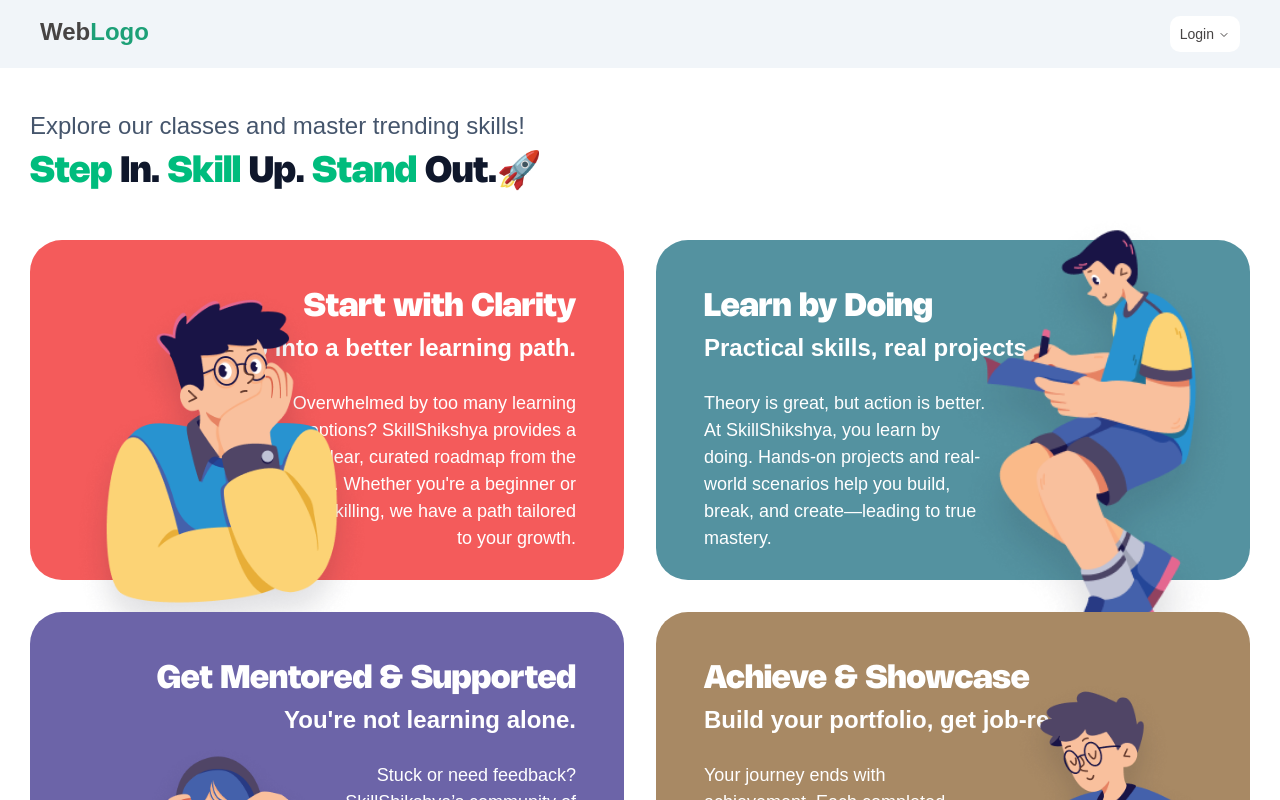
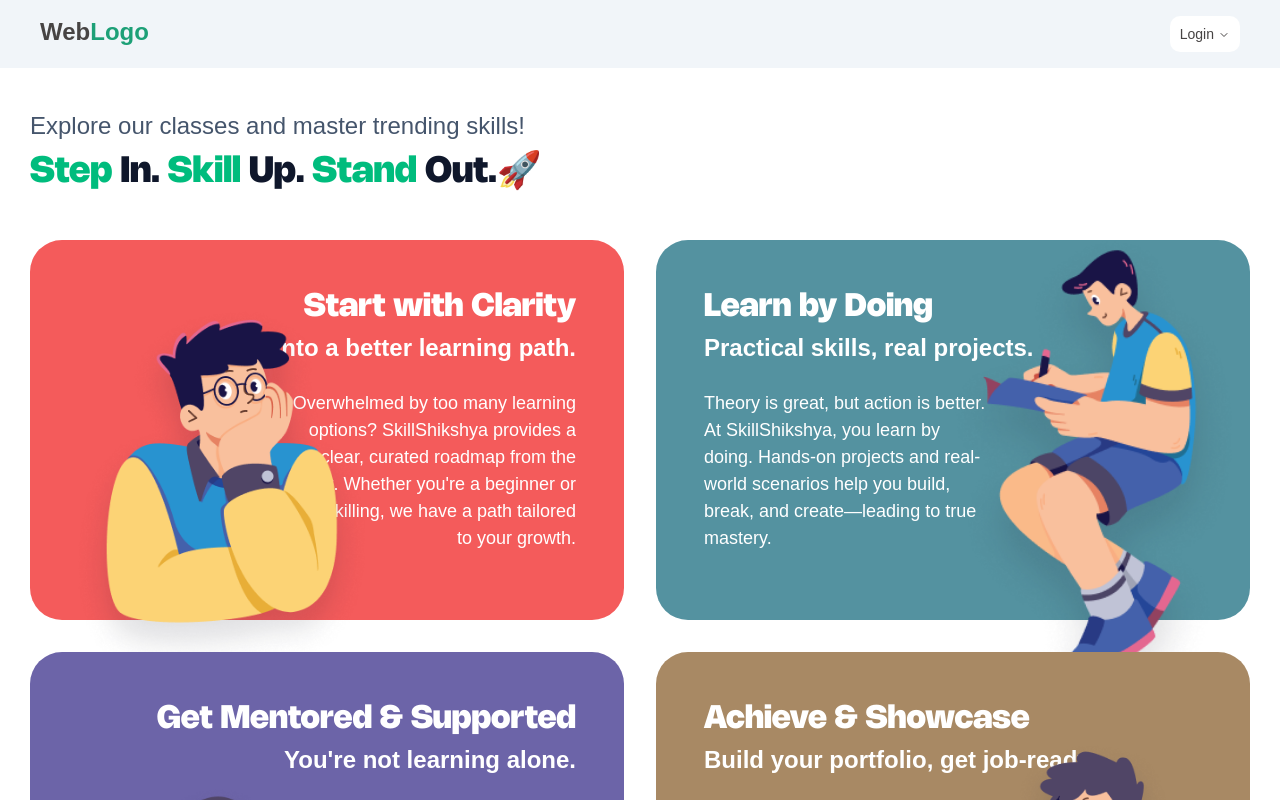
Before and after one commit to Dipushresth/frontend-trainee-test, a Next.js app: page /web in a window 1280 px wide. Shown: the top 800 px of the page. Built offline with nearby package versions, Linux system fonts and the light colour scheme.

Commit message:
fixed button animation glitch issue on click

```diff
--- a/components/organisms/CardCarousel.tsx
+++ b/components/organisms/CardCarousel.tsx
@@ -21,7 +21,7 @@
     setIndex((prev) => (prev - 1 + images.length) % images.length)
   }
   return (
-    <div className="group/carousel relative h-full w-full overflow-hidden rounded-[32px]">
+    <div className="rounded-0 relative h-full w-full overflow-hidden">
       <AnimatePresence mode="wait">
         <motion.div
           key={index}
@@ -45,22 +45,22 @@
           </div>
         </motion.div>
       </AnimatePresence>
-      <Button
+      <button
+        className="absolute top-[35%] left-[-50] flex h-30 w-30 cursor-pointer items-center justify-center rounded-full bg-white"
         onClick={prev}
-        className="absolute top-[35%] left-[-50] z-30 flex h-30 w-30 cursor-pointer items-center justify-center rounded-full bg-white"
       >
         <span className="relative left-3 flex h-10 w-10 items-center justify-center rounded-[50%] bg-slate-100 shadow">
           <ChevronLeft className="h-6 w-6 text-gray-800" />
         </span>
-      </Button>
-      <Button
+      </button>
+      <button
+        className="absolute top-[35%] right-[-50] z-30 flex h-30 w-30 cursor-pointer items-center justify-center rounded-full bg-white transition-colors"
         onClick={next}
-        className="absolute top-[35%] right-[-50] z-30 flex h-30 w-30 cursor-pointer items-center justify-center rounded-full bg-white transition-colors"
       >
         <span className="relative right-3 flex h-10 w-10 items-center justify-center rounded-[50%] bg-slate-100 shadow">
           <ChevronRight className="h-6 w-6 text-gray-800" />
         </span>
-      </Button>
+      </button>
     </div>
   )
 }
--- a/components/organisms/CardLayout.tsx
+++ b/components/organisms/CardLayout.tsx
@@ -44,16 +44,16 @@
     >
       <Card
         className={cn(
-          "relative min-h-95 items-center justify-center overflow-visible rounded-2xl border-0 text-white ring-0 outline-0 hover:outline-0 lg:min-h-85 lg:rounded-[32px] lg:px-9"
+          "relative h-95 items-center justify-center overflow-visible rounded-2xl border-0 text-white ring-0 outline-0 hover:outline-0 lg:rounded-[32px] lg:px-9"
         )}
       >
         <div className="inset-0 overflow-hidden rounded-2xl border border-white duration-500 lg:absolute lg:rounded-[32px]">
           <AnimatePresence>
             {isHovered && (
               <motion.div
-                initial={{ opacity: 0, scale: 1.1 }}
+                initial={{ opacity: 1, scale: 1 }}
                 animate={{ opacity: 1, scale: 1 }}
-                exit={{ opacity: 0, scale: 1.1 }}
+                exit={{ opacity: 1, scale: 1 }}
                 transition={{ duration: 0.5 }}
                 className="absolute inset-0 z-0"
               >
@@ -64,6 +64,13 @@
                 ></div>
               </motion.div>
             )}
+            <motion.div className="absolute inset-0 z-0">
+              <CardCarousel images={card.carouselImages} />
+              <div
+                className="absolute top-0.5 left-0.5 z-[-1] h-[99.5%] w-[99.5%] rounded-[32px]"
+                style={{ backgroundColor: card.color }}
+              ></div>
+            </motion.div>
           </AnimatePresence>
         </div>
         <motion.div
--- a/shared/components/journey/Journey.tsx
+++ b/shared/components/journey/Journey.tsx
@@ -81,10 +81,7 @@
         {cards.map((card, i) => (
           <div
             key={i}
-            className={cn(
-              "relative h-auto lg:h-85",
-              i % 2 === 0 ? "text-right" : ""
-            )}
+            className={cn("relative", i % 2 === 0 ? "text-right" : "")}
           >
             <CardLayout
               card={card}
```
